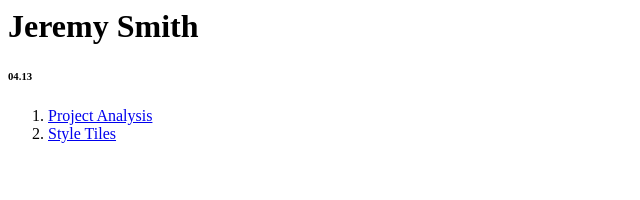
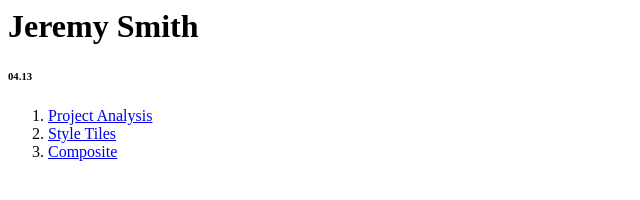
Before and after one commit to jayremm/wsp-jeremy-smith-04.13, a plain HTML site: page index.html in a window 1280 px wide. Shown: the whole page, without its empty margins (0-640 px from the left). Drawn offline with Linux system fonts and the light colour scheme.

Commit message:
Added Composite to index.html

```diff
--- a/index.html
+++ b/index.html
@@ -11,6 +11,7 @@
 	<ol>
     	<li><a href="activities/wsp1304-smith_jeremy-projectanalysis.html"/>Project Analysis</li>
         <li><a href="activities/Smith_Jeremy-style_tiles.html"/>Style Tiles</li>
+        <li><a href="activities/Smith_Jeremy-composites.pdf"/> Composite</li>
     </ol>
 </body>
 </html>
```
Also changed, not shown: 1 other file.
